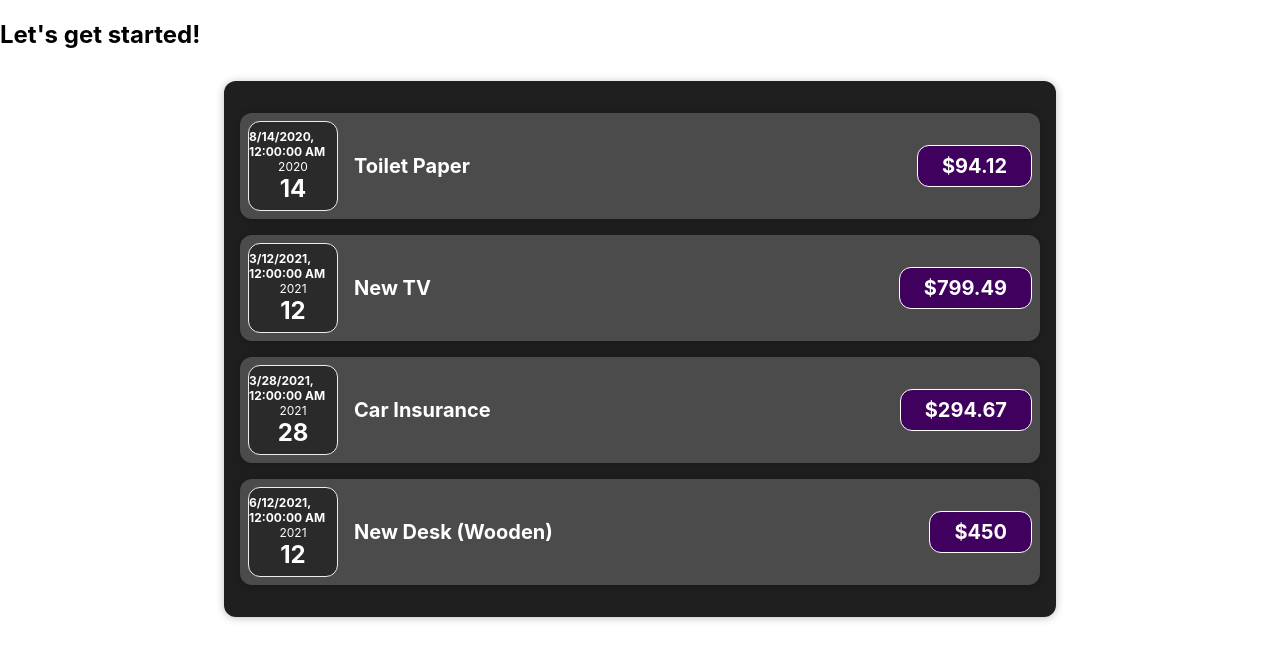
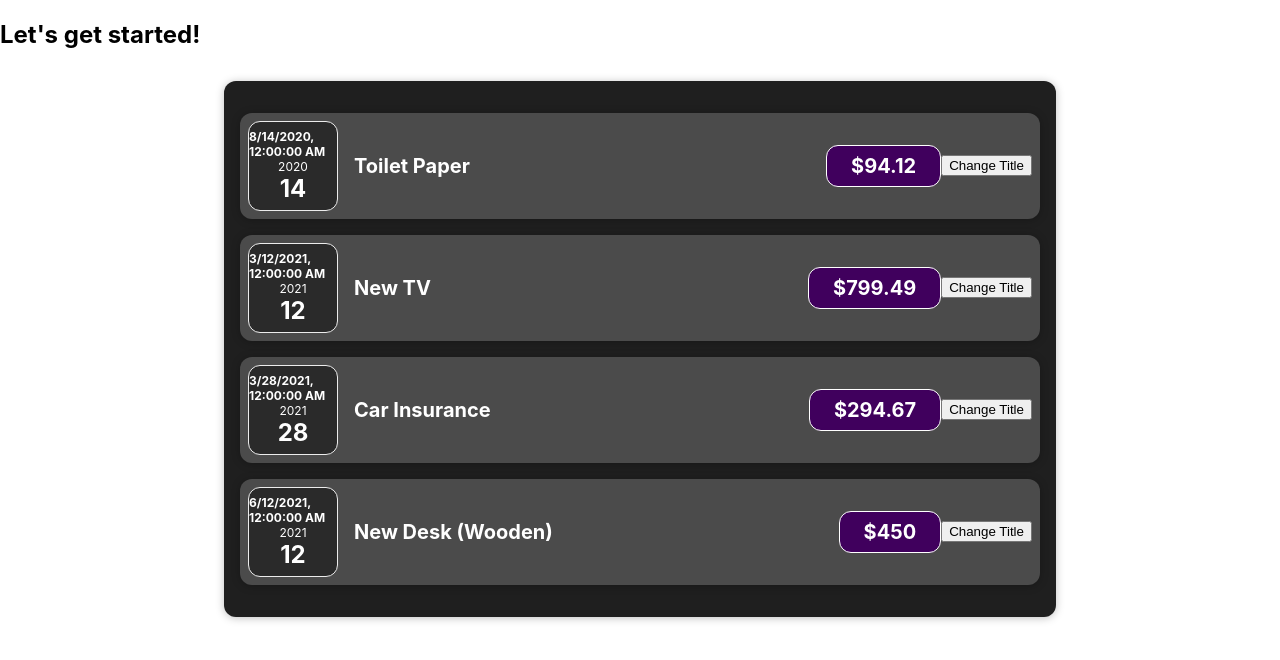
Before and after one commit to ffriass/react-guide, a React (Create React App) app: page / in a window 1280 px wide. Shown: the top 660 px of the page. Built offline with nearby package versions, Linux system fonts and the light colour scheme.

Commit message:
Add event to an element in React

```diff
--- a/src/components/Expenses/ExpenseItem.js
+++ b/src/components/Expenses/ExpenseItem.js
@@ -3,6 +3,10 @@ import Card from '../UI/Card';
 import './ExpenseItem.css';
 
 const ExpenseItem = (props) => {
+
+    const clickHandler = () => {
+        console.log('Clicked!!!!');
+    }
     return (
         <Card className='expense-item'>
             <ExpenseDate date={props.date} />
@@ -10,6 +14,7 @@ const ExpenseItem = (props) => {
                 <h2>{props.title}</h2>
                 <div className='expense-item__price'>${props.amount}</div>
             </div>
+            <button onClick={clickHandler}>Change Title</button>
         </Card>
     );
 }
```
